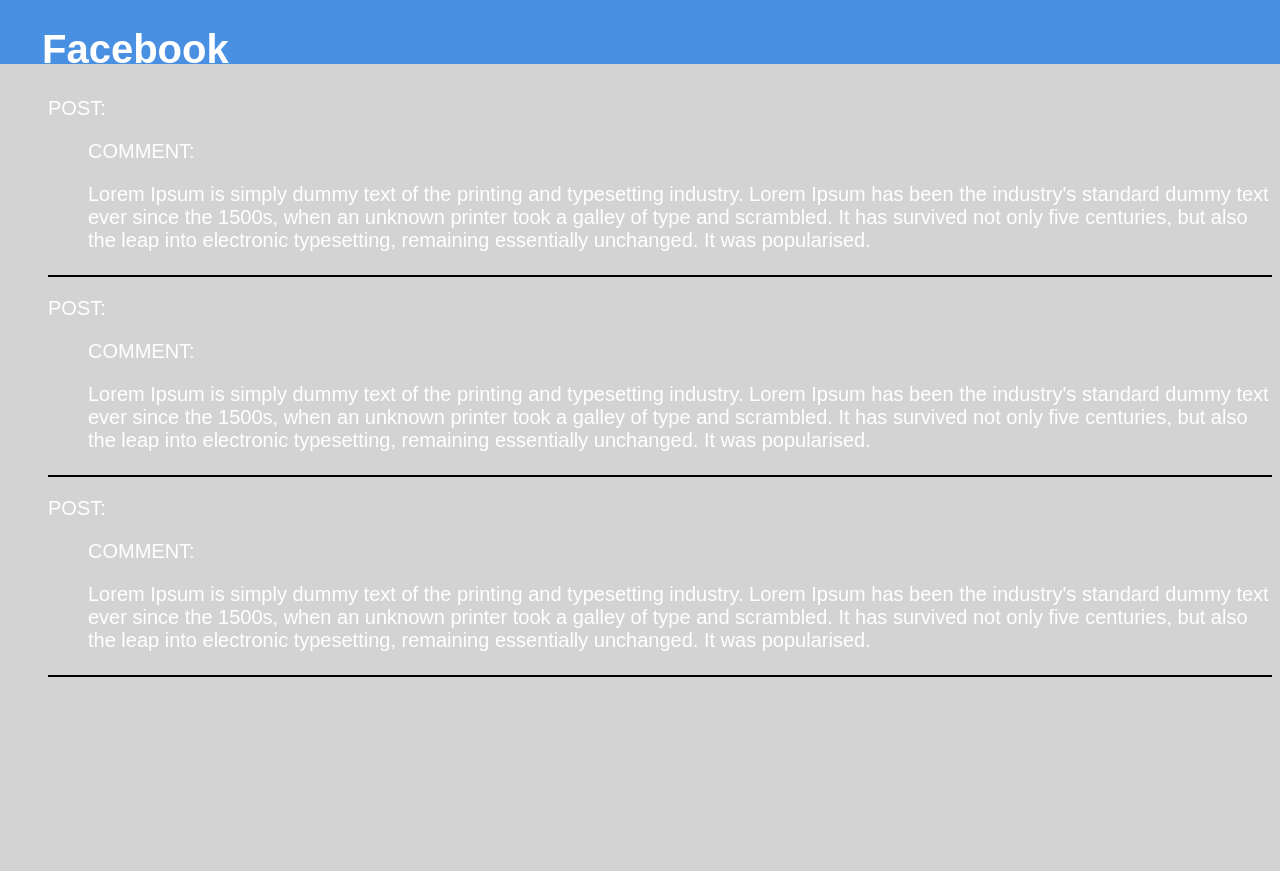
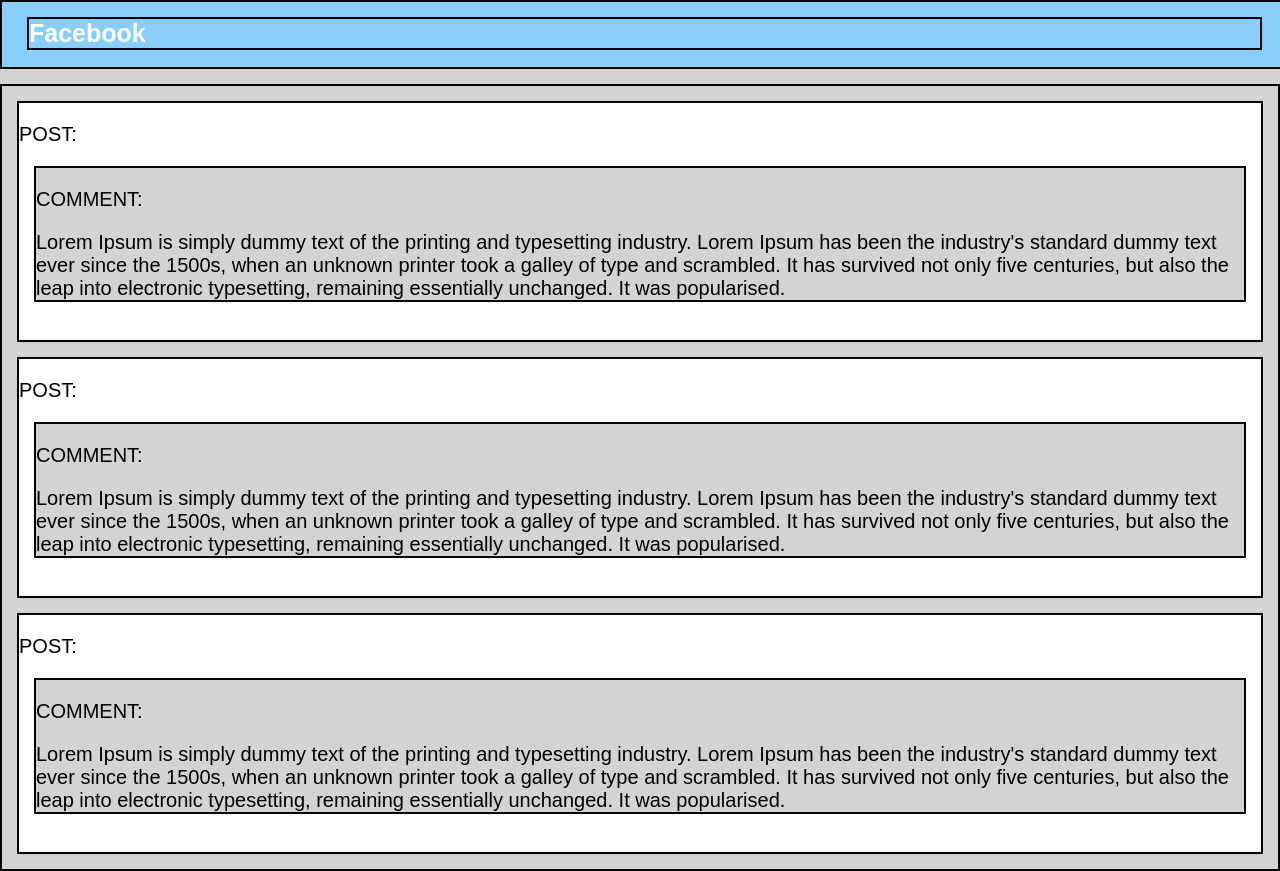
Before and after one commit to kielkow/Facebook-feed, a React app: page / in a window 1280 px wide. Before the commit the page ends 800 px from the top, so only its background shows below. Built offline with nearby package versions, Linux system fonts and the light colour scheme.

Commit message:
Organized feed

```diff
--- a/src/App.css
+++ b/src/App.css
@@ -3,4 +3,50 @@
   color: #FFF;
   font-family: Arial, Helvetica, sans-serif;
   font-size: 20px;
+  margin: 0px;
+  padding: 0px;
 }
+
+#post{
+  margin: 15px;
+  border: solid 2px black;
+  list-style-type: none;
+  background-color: #FFF;
+  color: black;
+}
+
+#comment{
+  margin: 15px;
+  border: solid 2px black;
+  list-style-type: none;
+  background-color: lightgray;
+}
+
+#postlist{
+  border: solid 2px black;
+  margin: 0px;
+  padding: 0px;
+}
+
+#postlist ul{
+  margin: 0px;
+  padding: 0px;
+}
+
+#header{
+  width: 100%;
+  height: 50px;
+  padding-bottom: 15px;
+  margin-bottom: 15px;
+  border: solid 2px black;
+  background-color: lightskyblue
+  ;
+}
+
+#header h1{
+  font-size: 25px;
+  margin-top: 15px;
+  margin-left: 25px;
+  margin-right: 20px;
+  border: solid 2px black;
+}
--- a/src/App.js
+++ b/src/App.js
@@ -5,14 +5,10 @@
 import PostList from './components/PostList';
 
 function App(){
-  return (<div>
+  return <div>
             <Header />
-            <br/>
-            <br/>
-            <br/>
             <PostList />
           </div>
-  )
 }
 
 export default App;
--- a/src/components/Comment.js
+++ b/src/components/Comment.js
@@ -1,7 +1,5 @@
 import React from 'react';
 import PropTypes from 'prop-types';
-
-import '../styles/Comment.css'
 
 function Comment(){
   return (
--- a/src/components/Header.js
+++ b/src/components/Header.js
@@ -1,11 +1,9 @@
 import React, { Component } from 'react';
-
-import '../styles/Header.css'
 
 class Header extends Component{
   render(){
     return (
-      <header className="Header">
+      <header id="header">
         <h1>Facebook</h1>
       </header>
     )
--- a/src/components/Post.js
+++ b/src/components/Post.js
@@ -2,8 +2,6 @@
 import PropTypes from 'prop-types';
 
 import Comment from './Comment';
-
-import '../styles/Post.css'
 
 function Post({ data }){
   return (
--- a/src/components/PostList.js
+++ b/src/components/PostList.js
@@ -84,7 +84,7 @@
 
   render(){
     return (
-      <form>
+      <form id="postlist">
         <div>
           <ul>
             {this.state.posts.map(post => <Post key={post.id} data={post} />)}
--- a/src/styles/Comment.css
+++ /dev/null
@@ -1,3 +0,0 @@
-#comment {
-  list-style-type: none;
-}
--- a/src/styles/Header.css
+++ /dev/null
@@ -1,16 +0,0 @@
-header {
-  position: absolute;
-  width: 100%;
-  height: 64px;
-  left: 0px;
-  top: 0px;
-
-  background: #4A90E2;
-}
-header h1 {
-  position: absolute;
-  width: 121px;
-  height: 24px;
-  left: 42px;
-  color: #FFF;
-}
--- a/src/styles/Post.css
+++ /dev/null
@@ -1,4 +0,0 @@
-#post {
-  list-style-type: none;
-  border-bottom:  2px solid black;
-}
```
